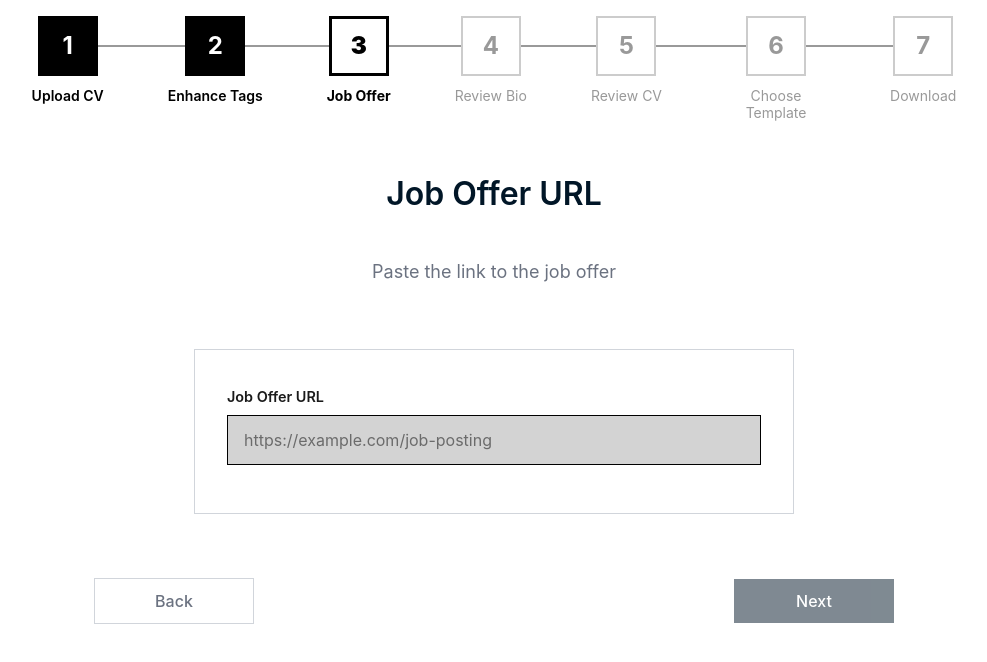
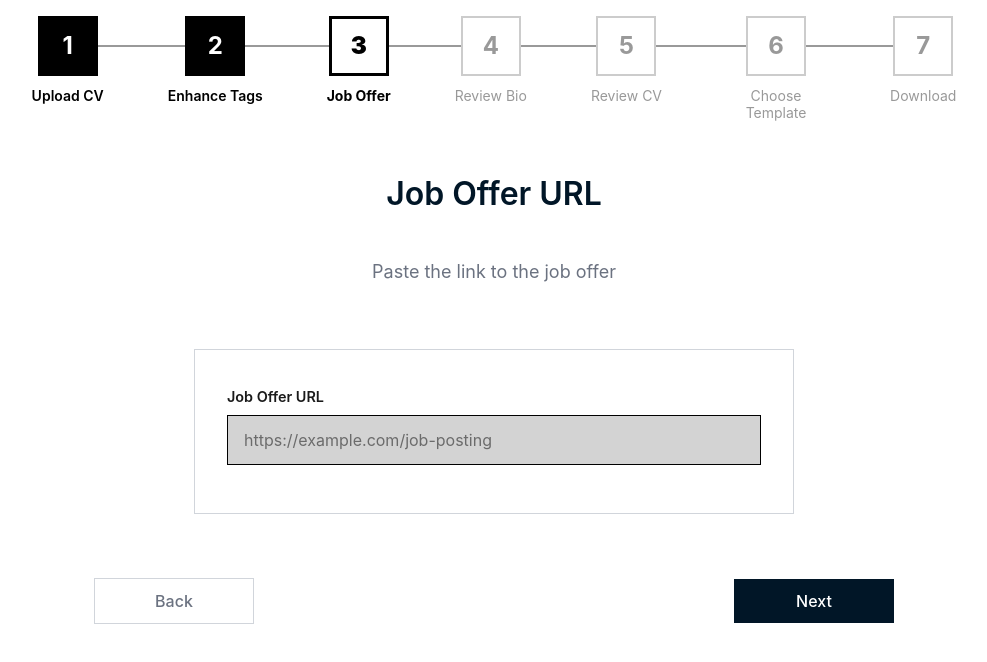
Before and after one commit to PawelSolecki/CRR-frontend, a React (Vite) app: page /job-offer in a window 1280 px wide. Shown: the top 662 px of the page, without its empty margins (146-1133 px from the left). Built offline with nearby package versions, Linux system fonts and the light colour scheme.

Commit message:
refactor: delete useInput, migrate JobOfferForm to zod and simple Input

```diff
--- a/src/features/jobOffer/JobOfferForm.tsx
+++ b/src/features/jobOffer/JobOfferForm.tsx
@@ -1,27 +1,35 @@
-import { FormNavigation } from "@features/navigation";
+import { FormNavigation } from "@/features/navigation";
+import { zodResolver } from "@hookform/resolvers/zod";
 import Input from "@shared/components/Input/Input";
-import { useInput } from "@shared/hooks/useInput";
+import { useJobOfferStore } from "@shared/hooks/useJobOfferStore";
+import { useForm } from "react-hook-form";
 import { Form, useNavigation } from "react-router-dom";
+import { z } from "zod";
 import classes from "./JobOfferForm.module.scss";
+
+const jobOfferSchema = z.object({
+  jobUrl: z.url("Please enter a valid URL"),
+});
+
+type JobOfferFormData = z.infer<typeof jobOfferSchema>;
 
 export default function JobOfferForm() {
   const navigation = useNavigation();
   const isLoading = navigation.state === "submitting";
+  const { jobOffer } = useJobOfferStore();
 
-  const jobUrlInput = useInput("", (value) => {
-    if (!value.trim()) return false;
-    try {
-      new URL(value);
-      return true;
-    } catch {
-      return false;
-    }
+  const {
+    register,
+    formState: { errors },
+  } = useForm<JobOfferFormData>({
+    resolver: zodResolver(jobOfferSchema),
+    mode: "onBlur",
+    defaultValues: {
+      jobUrl: jobOffer ? jobOffer.url : "",
+    },
   });
-
   return (
-    <Form method="post" noValidate className={classes.form}>
-      <input type="hidden" name="jobUrl" value={jobUrlInput.value} />
-
+    <Form method="post" className={classes.form}>
       <div className={classes.formSection}>
         <div className={classes.formContainer}>
           <div className={classes.inputSection}>
@@ -30,12 +38,10 @@ export default function JobOfferForm() {
               type="text"
               label="Job Offer URL"
               placeholder="https://example.com/job-posting"
-              value={jobUrlInput.value}
-              onChange={jobUrlInput.handleInputChange}
-              onBlur={jobUrlInput.handleInputBlur}
-              error={jobUrlInput.hasError ? "Please enter a valid URL" : false}
+              error={errors.jobUrl?.message}
               disabled={isLoading}
               style={{ width: "100%" }}
+              {...register("jobUrl")}
             />
           </div>
         </div>
@@ -44,7 +50,7 @@ export default function JobOfferForm() {
       <FormNavigation
         nextButtonType="submit"
         nextText={isLoading ? "Scraping job offer..." : "Next"}
-        nextDisabled={jobUrlInput.hasError || !jobUrlInput.value.trim()}
+        nextDisabled={isLoading || !!errors.jobUrl}
         isLoading={isLoading}
       />
     </Form>
--- a/src/shared/hooks/useInput.ts
+++ /dev/null
@@ -1,27 +0,0 @@
-import { useState } from "react";
-
-export function useInput<T>(
-  defaultValue: T,
-  validationFn: (value: T) => boolean,
-) {
-  const [enteredValue, setEnteredValue] = useState<T>(defaultValue);
-  const [didEdit, setDidEdit] = useState(false);
-
-  const valueIsValid = validationFn(enteredValue);
-
-  function handleInputChange(value: T) {
-    setEnteredValue(value);
-    setDidEdit(false);
-  }
-
-  function handleInputBlur() {
-    setDidEdit(true);
-  }
-
-  return {
-    value: enteredValue,
-    handleInputChange,
-    handleInputBlur,
-    hasError: didEdit && !valueIsValid,
-  };
-}
```
